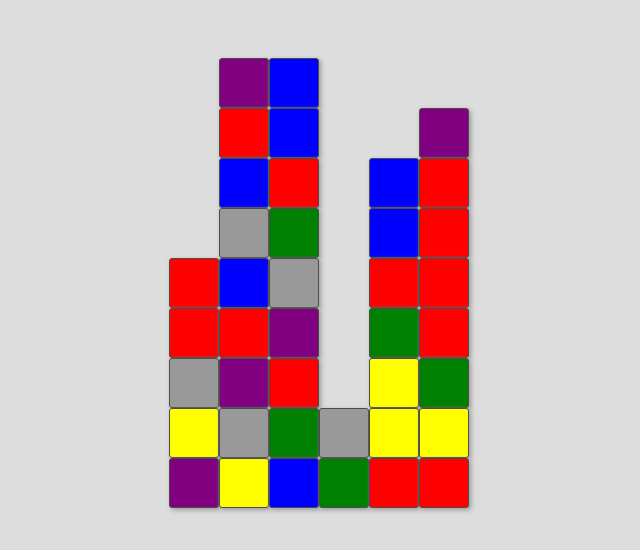
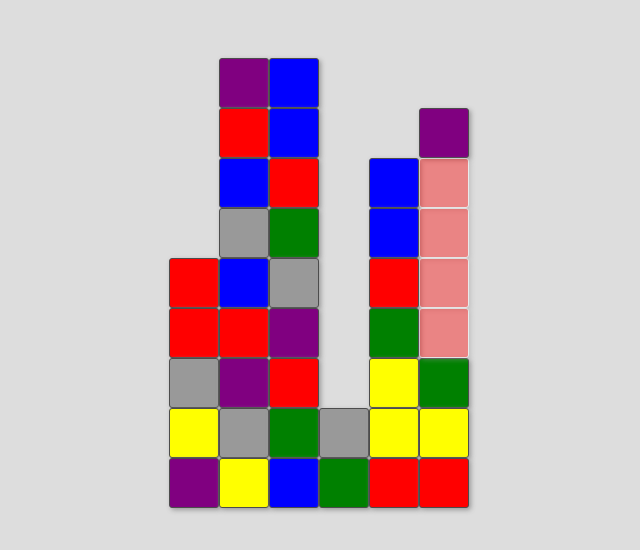
Before and after one commit to loociano/tetris-attack-ai, a plain HTML site: page index.html in a window 1280 px wide. Shown: the whole page, without its empty margins (221-861 px from the left). Drawn offline with Linux system fonts and the light colour scheme.

Commit message:
Fixed vertical and horizontal combo detection

```diff
--- a/css/main.css
+++ b/css/main.css
@@ -35,6 +35,11 @@ div.line {
 	box-shadow: 2px 2px 5px #999;
 }
 
+.combo {
+	opacity: 0.4;
+	border-color: white;
+}
+
 .red {
 	background-color: red;
 }
--- a/js/Board.js
+++ b/js/Board.js
@@ -13,8 +13,6 @@ function Board(width, height){
 
 	this.board = [];
 	this.generate();
-
-	this.searchHorizontalCombos();
 }
 
 /** Returns board's height */
@@ -101,29 +99,14 @@ Board.prototype.countBlocksInCol = function(type, col){
 	return count;
 }
 
-/** Looks for a line of 3 or more contiguous blocks */
-// Better algorithm: search by line and column
-Board.prototype.combineBlockLines = function(){
-	for (var line = 0; line < this.height; line++){
-		for (var col = 0; col < this.width; col++ ){
-			var block = this.board[line][col];
-			if (block != null){
-				// Look up, down, left, right
-				var direction = ["up", "down", "left", "right"];
-				for (var i = 0; i < direction.length; i++){
-					if (this.isNextBlockEqual(line, col, direction[i])){
-						// TODO. Keep searching and combine combo
-					}
-				}
-			}
-		}
-	}
+/** Searches combos */
+Board.prototype.searchCombos = function(){
+	this.searchHorizontalCombos();
+	this.searchVerticalCombos();
 };
 
+/** Searches horizontal combos */
 Board.prototype.searchHorizontalCombos = function(){
-
-	var previousBlock = null;
-	var count = 1;
 
 	for (var line = 0; line < this.height; line++){
 
@@ -133,18 +116,59 @@ Board.prototype.searchHorizontalCombos = function(){
 		for (var col = 0; col < this.width; col++){
 			var block = this.board[line][col];
 			if (block != null){
-				if (block.compareType(previousBlock) || col == this.width - 1){
+				if (block.compareType(previousBlock)){
 					count++;
-					continue;
-				} else {
-					if (count > 2){
-						while(count > 0){
-							var a = col-count;
-							console.log(line + " " + a);
-							this.board[line][col-count].setStateCombo();
-							count--;
+					if (col < this.width - 1) // Last line handling
+						continue;
+				}
+			}
+			if (count > 2){
+				while(count > 0){
+					var offset = 0;
+					if (block != null){
+						if ((col == this.width - 1) && block.compareType(previousBlock)){
+							// Block in last column is part of the combo: include in the count
+							offset = 1;
 						}
 					}
+					this.board[line][col-count+offset].setStateCombo();
+					count--;
+				}
+			}
+			count = 1;
+			previousBlock = block;
+		}
+	}
+};
+
+/** Searches vertical combos */
+Board.prototype.searchVerticalCombos = function(){
+
+	for (var col = 0; col < this.width; col++){
+
+		var previousBlock = null;
+		var count = 1;
+
+		for (var line = 0; line < this.height; line++){
+			var block = this.board[line][col];
+			if (block != null){
+				if (block.compareType(previousBlock)){
+					count++;
+					if (line < this.height - 1) // Last line handling
+						continue;
+				}
+			}
+			if (count > 2){
+				while(count > 0){
+					var offset = 0;
+					if (block != null){
+						if ((line == this.height - 1) && block.compareType(previousBlock)){
+							// Block in last line is part of the combo: include in the count
+							offset = 1;
+						}
+					}
+					this.board[line-count+offset][col].setStateCombo();
+					count--;
 				}
 			}
 			count = 1;
--- a/js/Game.js
+++ b/js/Game.js
@@ -13,5 +13,15 @@
  }
 
  Game.prototype.start = function(){
+
+ 	// Game loop
+
+ 	// Action
+ 	// TODO
+
+ 	// Set Board State
+ 	this.board.searchCombos();
+
+ 	// Render
  	this.renderer.renderBoard();
  };
--- a/js/Renderer.js
+++ b/js/Renderer.js
@@ -29,7 +29,7 @@ Renderer.prototype.renderBoard = function(){
 			var classNames = "square";
 
 			if (col == 0) classNames += " first-line-block";
-			if (block != null) classNames += " block " + block.getType();
+			if (block != null) classNames += " block " + block.getType() + " " + block.getState();
 
 			blockElt.className = classNames;
 			lineElt.appendChild(blockElt);
```
